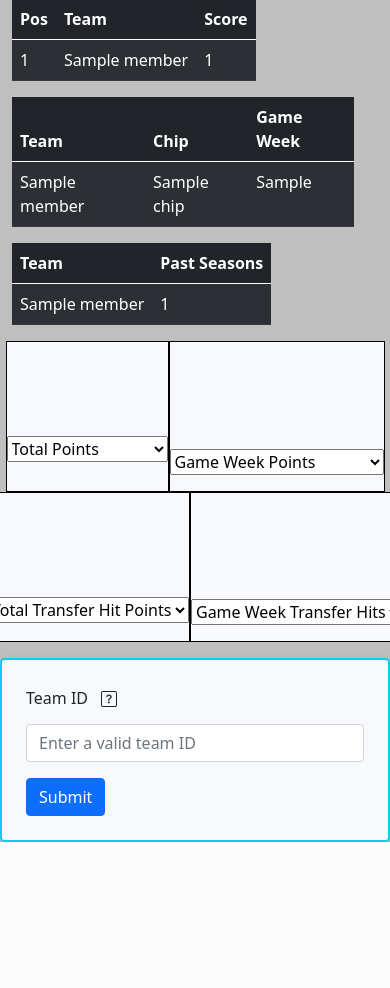
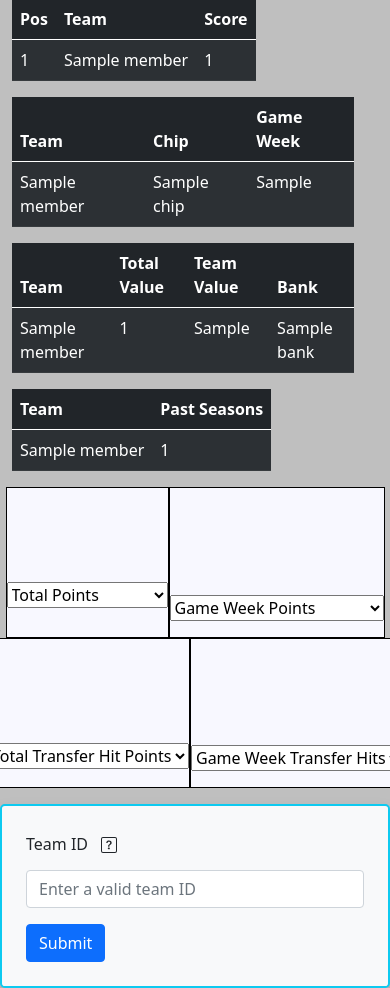
Before and after one commit to tsmit317/FPL, a Flask app: template fplapp/templates/home.html in a window 390 px wide; the page is wider, and only the part inside the window is pictured. Shown: the part 133-1121 px from the top of that part. Before the commit the page ends 975 px from the top of that part, so only its background shows below. Run offline with Flask 2, Linux system fonts and the light colour scheme; the template is opened without the code that fills it: most values are stand-ins (such as "Sample title", 1, 10 or a date in 2020); some libraries are stand-ins or nearby versions.

Commit message:
Added team val table. Added chips to modal

```diff
--- a/fplapp/templates/home.html
+++ b/fplapp/templates/home.html
@@ -23,7 +23,7 @@
 
     <!--League Position Table-->
     <div class="row">
-      <div class="container col-md-4">
+      <div class="container col-md-3">
       <!--League Table-->
         <table class="table table-striped table-dark table-hover w-auto">
           <thead>
@@ -45,7 +45,7 @@
           </tbody>
         </table>
       </div>
-      <div class="container col-md-4">
+      <div class="container col-md-3">
       <!--Wildcard Table-->
         <table class="table table-striped table-dark table-hover w-auto">
           <thead>
@@ -70,7 +70,34 @@
           </tbody>
         </table>
       </div>
-      <div class="container col-md-4">
+      <div class="container col-md-3">
+      <!--Bank Table-->
+        <table class="table table-striped table-dark table-hover w-auto">
+          <thead>
+            <tr>
+              <th scope="col">Team</th>
+              <th scope="col">Total Value</th>
+              <th scope="col">Team Value</th>
+              <th scope="col">Bank</th>
+            </tr>
+          </thead>
+          <tbody>
+
+
+              {% for member in league_info %}
+                    <tr>
+                      <td>{{member.team_name}}</td>
+                      <td>{{member.total_value[-1]}}</td>
+
+                      <td>{{member.team_value[-1]}}</td>
+
+                      <td>{{member.bank[-1]}}</td>
+                    </tr>
+                  {% endfor %}
+          </tbody>
+        </table>
+      </div>
+      <div class="container col-md-3">
       <!--Past Seasons Table-->
         <table class="table table-striped table-dark table-hover w-auto">
           <thead>
@@ -191,15 +218,27 @@
                     <tr>
                       <th scope="col">Game Week</th>
                       <th scope="col">Points</th>
+                      <th scope="col">Chips</th>
                     </tr>
                   </thead>
                   <tbody>
+                  {% set count = [1] %}
                       {% for points in member.gw_points[1::] %}
-
                             <tr>
                               <td>{{loop.index}}</td>
                               <td>{{points}}</td>
+                              {% if member['chips']|length < 1 %}
+                              <td>  </td>
+                              {%endif%}
+                              {% for chip in member['chips'] %}
+                                {% if count|length == chip['gw_used'] %}
+                                  <td>{{chip['name']}}</td>
+                                {% else %}
+                                  <td> </td>
+                                {% endif %}
+                              {% endfor %}
                             </tr>
+                        {% set var = count.append(1) %}
                       {% endfor %}
                   </tbody>
                 </table>
@@ -332,18 +371,27 @@ var myChart1 = new Chart(ctx, {
     options: {
       scales: {
         y: {
+          grid: {
+				lineWidth: 1
+			},
           title:{
             display: true,
             text: 'Points'
             }
         },
         x: {
+          grid: {
+				lineWidth: 1
+			},
           title:{
             display: true,
             text: 'Game Week'
             }
         },
       },
+      point: {
+		backgroundColor: 'white'
+	},
       plugins: {
         legend:{
           position: 'left',
```
